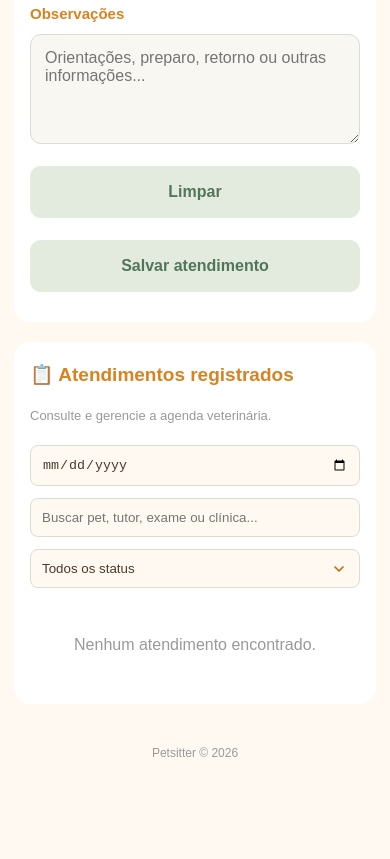
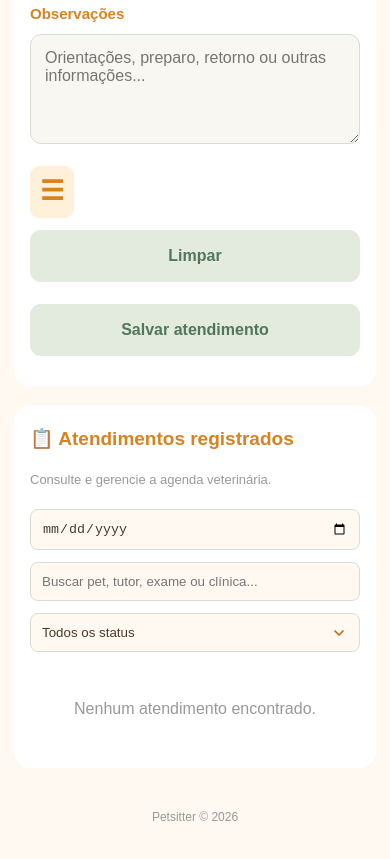
Before and after one commit to Vienerbeatriz/hotel-pet-manager, a plain HTML site: page agenda-vet.html in a window 390 px wide. Shown: the part 2109-2968 px from the top of the page. Before the commit the page ends 2916 px from the top, so only its background shows below. Drawn offline with Linux system fonts and the light colour scheme.

Commit message:
Corrige menu mobile da agenda veterinaria

```diff
--- a/agenda-vet.html
+++ b/agenda-vet.html
@@ -483,7 +483,19 @@
                 </div>
 
                 <div class="form-actions">
-
+<button
+    class="menu-toggle"
+    id="abrirMenu"
+    type="button"
+    aria-label="Abrir menu"
+    aria-expanded="false"
+    onclick="
+        document.body.classList.toggle('menu-aberto');
+        this.setAttribute('aria-expanded',
+            document.body.classList.contains('menu-aberto')
+        );
+    "
+>☰</button>
                     <button type="reset" class="btn-secondary">
                         Limpar
                     </button>
```
